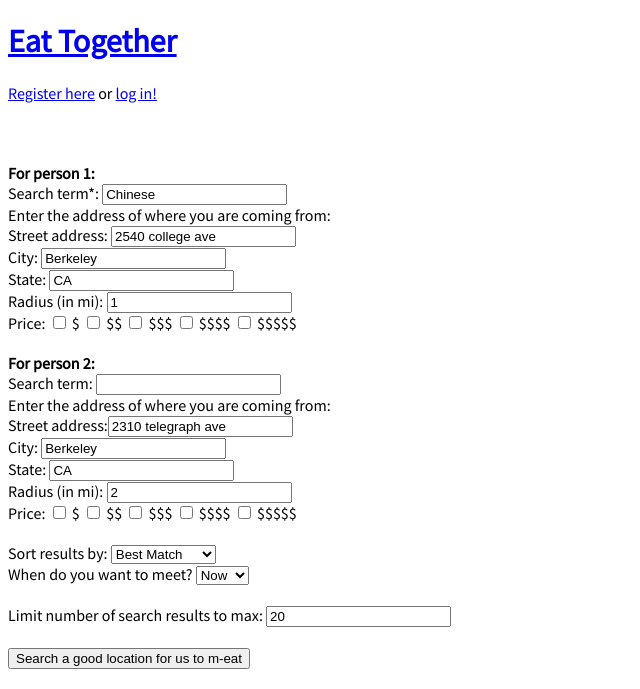
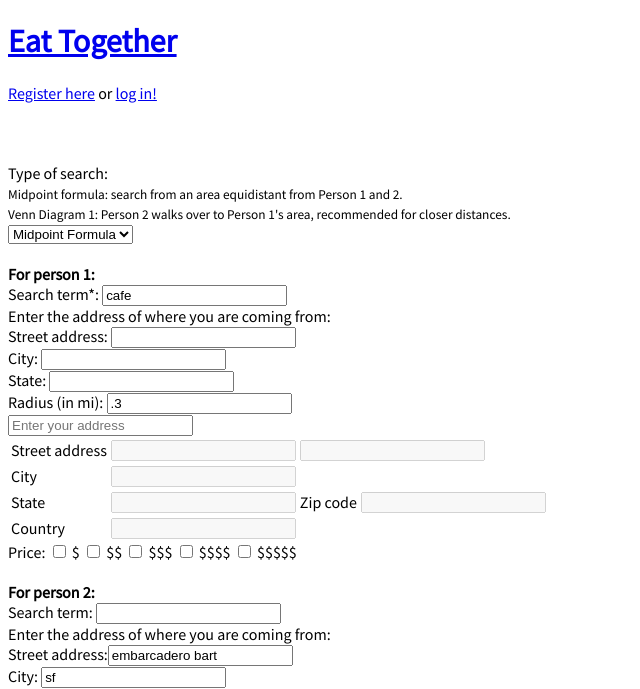
Before and after one commit to kmjch/HB-project, a Flask app: page / in a window 1280 px wide. Shown: the top 689 px of the page, without its empty margins (0-640 px from the left). Run offline with Flask 2, Linux system fonts and the light colour scheme; some libraries are stand-ins or nearby versions.

Commit message:
got autocomplete to work and calculates distance for better venn diagram search

```diff
--- a/server.py
+++ b/server.py
@@ -38,106 +38,112 @@ def index():
 def search_process():
     """ Processes the request from AJAX to submit a search into the Yelp API. """
 
-    # processing search parameters for person 1
+    # processing search parameters common to each person
+    open_now = request.args.get("open_now")
+    time = request.args.get("time")
+    limit = request.args.get("limit")
+    search_type = request.args.get("search-type")
+
+    # person 1's search parameters
     term1 = request.args.get("term1")
     st_address1 = request.args.get("st_address1")
     city1 = request.args.get("city1")
     state1 = request.args.get("state1")
     radius1 = request.args.get("radius1")
     price1 = str(request.args.get("price1"))
-
-    # processing search parameters for person 2
-    term2 = request.args.get("term2")
+    # person 2's search parameters
     st_address2 = request.args.get("st_address2")
     city2 = request.args.get("city2")
     state2 = request.args.get("state2")
-    radius2 = request.args.get("radius2")
     price2 = str(request.args.get("price2"))
-
-    # processing search parameters common to each person
-    open_now = request.args.get("open_now")
-    time = request.args.get("time")
-    sort_by = request.args.get("sort_by")
-    limit = request.args.get("limit")
 
     # uses the Google Maps API to geocode and functions written in midpt_formula.py
     # to find the midpoint of the two given addresses
-    p1_loc = geocoding(st_address1, city1, state1)
-    p2_loc = geocoding(st_address2, city2, state2)
-    mid_lat, mid_lng = midpt_formula(p1_loc, p2_loc)
-
-
-
-    # the dictionary of search parameters to submit to the Yelp API
-    params_midpt = {'term': avoid_term_duplicates(term1, term2),
-                    'latitude': mid_lat,
-                    'longitude': mid_lng,
-                    'radius': mi_to_m(stricter_radius(radius1, radius2)),
-                    'sort_by': sort_by,
-                    'limit': limit}
-
-    # adds the search parameter price if either user inputs a price
-    if price1 or price2:
-        params_midpt['price'] = avoid_price_duplicates(price1, price2)
-
-    # adds the business hours parameter if they specify whether they would want
-    # to go to the business now or at a future time
-    if time:
-        params_midpt['open_at'] = unix_time(time)
-    elif open_now:
-        params_midpt['open_now'] = open_now
-
-    params_user1 = {'term': term1,
-                    'latitude': geocoding(st_address1, city1, state1)[0],
-                    'longitude': geocoding(st_address1, city1, state1)[1],
-                    'radius': mi_to_m(radius1),
-                    }
-
-    params_user2 = {'term': term2,
-                    'latitude': geocoding(st_address2, city2, state2)[0],
-                    'longitude': geocoding(st_address2, city2, state2)[1],
-                    'radius': mi_to_m(radius2),
-                    }
+    loc1 = geocoding(st_address1, city1, state1)
+    loc2 = geocoding(st_address2, city2, state2)
+    mid_lat, mid_lng = midpt_formula(loc1, loc2)
 
     # Yelp API request
     url = 'https://api.yelp.com/v3/businesses/search'
-    resp1 = requests.get(url=url, params=params_user1, headers={'Authorization': 'Bearer ' + os.environ['YELP_KEY']})
-    results1 = resp1.json()
-    print "\n\n\n\nresults1: ", results1
-    resp2 = requests.get(url=url, params=params_user2, headers={'Authorization': 'Bearer ' + os.environ['YELP_KEY']})
-    results2 = resp2.json()
-    print "\n\n\n\nresults2: ", results2
-
-    def get_id(business):
-        return business['id']
-    def get_common(results1, results2):
-        list1 = map(get_id, results1['businesses'])
-        list2 = map(get_id, results2['businesses'])
-        return set(list1) & set(list2)
-
-    def get_common_restaurants(results1, results2):
-        new_list = []
-        for business in results1['businesses']:
-            if business['id'] in get_common(results1, results2):
-                new_list.append(business)
-        return new_list
-
-    new_dictionary = {}
-    new_dictionary['person1'] = p1_loc
-    new_dictionary['person2'] = p2_loc
-    new_dictionary['businesses'] = get_common_restaurants(results1, results2)
-
-    return jsonify(new_dictionary)
+    headers = {'Authorization': 'Bearer ' + os.environ['YELP_KEY']}
+    responses = {}
 
     # import pdb; pdb.set_trace()
 
+    if search_type == 'midpt':
+        term2 = request.args.get("term2")
+        radius2 = request.args.get("radius2")
+        sort_by = request.args.get("sort_by")
+        # sort only works for midpt because of the sets used in venn diagram calculations
 
-    # # sends the locations of each person for creating markers on the map
-    # results1['person1'] = p1_loc
+        params_midpt = {'term': avoid_term_duplicates(term1, term2),
+                        'latitude': mid_lat,
+                        'longitude': mid_lng,
+                        'radius': mi_to_m(stricter_radius(radius1, radius2)),
+                        'sort_by': sort_by,
+                        'limit': limit,
+                        }
 
-    # # do a for loop for when I get more than 2 people meeting up
+        if time:
+            params_midpt['open_at'] = unix_time(time)
+        elif open_now:
+            params_midpt['open_now'] = open_now
 
-    # return jsonify(results)
+        # results for Midpoint Formula calculation
+        resp_midpt = requests.get(url=url, params=params_midpt, headers=headers)
+        responses = resp_midpt.json()
+
+    elif search_type == 'venn':
+        # the dictionary of search parameters to submit to the Yelp API
+        params_user1 = {'term': term1,
+                        'latitude': loc1[0],
+                        'longitude': loc1[1],
+                        'radius': mi_to_m(radius1),
+                        }
+        # import pdb; pdb.set_trace()
+        distance = calc_dist(tuple(loc1), tuple(loc2))
+        print "\n\n\n\ndistance: ", distance
+        params_user2 = {'term': term1,
+                        'latitude': loc2[0],
+                        'longitude': loc2[1],
+                        'radius': distance,
+                        }
+
+        print "\n\n\nparams_user1: ", params_user1
+        print "\n\n\nparams_user2: ", params_user2
+
+        # adds the search parameter price if either user inputs a price
+        if price1 or price2:
+            params_midpt['price'] = avoid_price_duplicates(price1, price2)
+
+        # adds the business hours parameter if they specify whether they would want
+        # to go to the business now or at a future time
+        if time:
+            params_user1['open_at'] = unix_time(time)
+            params_user2['open_at'] = unix_time(time)
+        elif open_now:
+            params_user1['open_now'] = open_now
+            params_user2['open_now'] = open_now
+
+        # results for Venn Diagram calculation: two separate Yelp searches for both
+        resp1 = requests.get(url=url, params=params_user1, headers=headers)
+        results1 = resp1.json()
+        resp2 = requests.get(url=url, params=params_user2, headers=headers)
+        results2 = resp2.json()
+        print "\n\n\nresults1: ", results1
+        print "\n\n\nresults2: ", results2
+
+        # finding the results common to both and adding them to a dictionary
+        responses['businesses'] = get_common_restaurants(results1, results2)
+        print "\n\n\nresponses: ", responses
+
+    responses['person1'] = loc1
+    responses['person2'] = loc2
+    return jsonify(responses)
+
+    # sends the locations of each person for creating markers on the map
+
+    # do a for loop for when I get more than 2 people meeting up
 
 
 @app.route('/add_visit.json')
--- a/static/search_process.js
+++ b/static/search_process.js
@@ -1,22 +1,83 @@
-var map, open_now;
+var map, openNow;
 var markers = [];
 
-// toggles the form input for
-$('#choose_when').change(showField);
+function initMapAndAuto() {
+  initMap();
+  initAutocomplete();
+}
 
-function showField(evt) {
+// toggles the form input for midpoint or venn diagram
+$('#search-type').change(changeFormType);
+var chooseType = $('#search-type').val();
+function changeFormType(evt) {
+  chooseType = $('#search-type').val();
+  if (chooseType === "venn") {
+    $('.midpt-fields').css("display", "none");
+  } else if (chooseType === "midpt") {
+    $('.midpt-fields').css("display", "block");
+  }
+}
+
+// toggles the form input for searching time to meet up
+$('#choose_when').change(showTimeField);
+
+function showTimeField(evt) {
   var chooseWhen = $('#choose_when').val();
   if (chooseWhen === "now") {
     $('#time').css("display", "none");
-    open_now = true;
+    openNow = true;
   } else if (chooseWhen === "later") {
     $('#time').css("display", "block");
   }
 }
 
+var placeSearch, autocomplete;
+var componentForm = {
+  street_number: 'short_name',
+  route: 'long_name',
+  locality: 'long_name',
+  administrative_area_level_1: 'short_name',
+  country: 'long_name',
+  postal_code: 'short_name'
+};
+
+function initAutocomplete() {
+  // Create the autocomplete object, restricting the search to geographical
+  // location types.
+  console.log("initAutocomplete");
+  autocomplete = new google.maps.places.Autocomplete(
+      /** @type {!HTMLInputElement} */(document.getElementById('cheese')),
+      {types: ['geocode']});
+
+  // When the user selects an address from the dropdown, populate the address
+  // fields in the form.
+  autocomplete.addListener('place_changed', fillInAddress);
+}
+
+function fillInAddress() {
+  // Get the place details from the autocomplete object.
+  var place = autocomplete.getPlace();
+
+  for (var component in componentForm) {
+    document.getElementById(component).value = '';
+    document.getElementById(component).disabled = false;
+  }
+
+  // Get each component of the address from the place details
+  // and fill the corresponding field on the form.
+  for (var i = 0; i < place.address_components.length; i++) {
+    var addressType = place.address_components[i].types[0];
+    if (componentForm[addressType]) {
+      var val = place.address_components[i][componentForm[addressType]];
+      document.getElementById(addressType).value = val;
+      console.log('addressType', addressType);
+    }
+  }
+}
+
 function initMap() {
   var myLatLng = {lat: 37.7886679, lng: -122.4114987};
-
+  console.log("hihimap");
   map = new google.maps.Map(document.getElementById('map'), {
     zoom: 16,
     center: myLatLng
@@ -68,24 +129,30 @@ $(document).ready(function() {
 
     // creates an object out of the form input values
     var formData = {
+      'search-type': chooseType,
       'term1': $('#term1').val(),
       'st_address1': $('#st_address1').val(),
       'city1': $('#city1').val(),
       'state1': $('#state1').val(),
       'radius1': $('#radius1').val(),
-      'term2': $('#term2').val(),
       'st_address2': $('#st_address2').val(),
       'city2': $('#city2').val(),
       'state2': $('#state2').val(),
-      'radius2': $('#radius2').val(),
       'price1': price1.join(''),
       'price2': price2.join(''),
-      'sort_by': $("#sort_by").val(),
-      'limit': $("#limit").val()
+      'limit': $("#limit").val(),
     };
 
-    if (open_now) {
-      formData['open_now'] = true;
+    // Adding more parameters for midpoint calculation if chosen
+    if (chooseType === 'midpt') {
+      formData['radius2'] = $('#radius2').val();
+      formData['sort_by'] = $("#sort_by").val();
+      formData['term2'] = $('#term2').val();
+    }
+
+    // toggling between open now and open at
+    if (openNow) {
+      formData['openNow'] = true;
     } else {
       formData['time'] = $('#time').val();
     }
@@ -103,7 +170,6 @@ $(document).ready(function() {
         var name = responses.businesses[i].name;
         var url = responses.businesses[i].url;
         var id = responses.businesses[i].id;
-        console.log(name);
         businessArray.push(
           "<li class='result' id='search-result" + i + "' data-id='" + id +
           "' data-name='" + name + "'><a href='" + url + "'>" + name + "</a></li>");
@@ -140,9 +206,8 @@ $(document).ready(function() {
               'when': $('#when').val(),
               'rating': $('#rating').val(),
               'restaurant': name,
-              'yelp_id': id
+              'yelp_id': id,
             };
-            console.log(visitData);
             // sending the object visitData to server.py
             $.get('/add_visit.json', visitData, function (results) {
               $('#popup').html(results);
@@ -236,7 +301,9 @@ function addToMap(responses) {
     bindInfoWindow(marker, map, infoWindow, html);
 
     // include the new marker in the boundaries of the map
-    bounds.extend(marker.getPosition());
+    for (var j = 0; j < markers.length; j++) {
+      bounds.extend(markers[i].getPosition());
+    }
   }
 
   function bindInfoWindow(marker, map, infoWindow, html) {
--- a/templates/search-form.html
+++ b/templates/search-form.html
@@ -7,14 +7,60 @@
 <br><br>
 
 <form action="/" method="GET">
+    <label>Type of search:<br>
+        <small>
+            Midpoint formula: search from an area equidistant from Person 1 and 2.<br>
+            Venn Diagram 1: Person 2 walks over to Person 1's area, recommended for closer distances.<br>
+        </small>
+        <select name="search-type" id="search-type">
+        <option value="midpt"> Midpoint Formula</option>
+        <option value="venn"> Venn Diagram</option>
+    </select><br><br>
     <b>For person 1:</b><br>
-    <label>Search term*: <input type="text" id="term1" name="term1" value="Chinese" required></label><br>
+    <label>Search term*: <input type="text" id="term1" name="term1" value="cafe" required></label><br>
     <label>Enter the address of where you are coming from:<br>
-        Street address: <input type="text" id="st_address1" name="st_address1" value="2540 college ave"></label><br>
-    <label>City: <input type="text" id="city1" name="city1" value="Berkeley"></label><br>
-    <label>State: <input type="text" id="state1" name="state1" value="CA"></label><br>
-    <label>Radius (in mi): <input type="number" id="radius1" name="radius1" value="1"></label><br>
+        Street address: <input type="text" id="st_address1" name="st_address1"></label><br>
+    <label>City: <input type="text" id="city1" name="city1"</label><br>
+    <label>State: <input type="text" id="state1" name="state1"></label><br>
+    <label>Radius (in mi): <input type="number" id="radius1" name="radius1" value=".3"></label><br>
     <!-- feature to implement later: provide option for meters -->
+
+    <div id="locationField">
+      <input id="cheese" placeholder="Enter your address"
+             onFocus="geolocate()" type="text">
+    </div>
+    <table id="address">
+      <tr>
+        <td class="label">Street address</td>
+        <td class="slimField"><input class="field" id="street_number"
+              disabled="true"></td>
+        <td class="wideField" colspan="2"><input class="field" id="route"
+              disabled="true"></td>
+      </tr>
+      <tr>
+        <td class="label">City</td>
+        <!-- Note: Selection of address components in this example is typical.
+             You may need to adjust it for the locations relevant to your app. See
+             https://developers.google.com/maps/documentation/javascript/examples/places-autocomplete-addressform
+        -->
+        <td class="wideField" colspan="3"><input class="field" id="locality"
+              disabled="true"></input></td>
+      </tr>
+      <tr>
+        <td class="label">State</td>
+        <td class="slimField"><input class="field"
+              id="administrative_area_level_1" disabled="true"></input></td>
+        <td class="label">Zip code</td>
+        <td class="wideField"><input class="field" id="postal_code"
+              disabled="true"></input></td>
+      </tr>
+      <tr>
+        <td class="label">Country</td>
+        <td class="wideField" colspan="3"><input class="field"
+              id="country" disabled="true"></input></td>
+      </tr>
+    </table>
+
     <label>Price:
         <input type="checkbox" name="price1" id="p1_price_1" value="1"> $</label>
         <input type="checkbox" name="price1" id="p1_price_2" value="2"> $$</label>
@@ -26,12 +72,12 @@
 
     <br><br><b>For person 2:</b><br>
 
-    <label>Search term: <input type="text" id="term2" name="term2" value=""></label><br>
+    <span class="midpt-fields"><label>Search term: <input type="text" id="term2" name="term2" value=""></label><br></span>
     <label>Enter the address of where you are coming from:<br>
-        Street address:<input type="text2" id="st_address2" name="st_address2" value="2310 telegraph ave"></label><br>
-    <label>City: <input type="text" id="city2" name="city2" value="Berkeley"></label><br>
+        Street address:<input type="text2" id="st_address2" name="st_address2" value="embarcadero bart"></label><br>
+    <label>City: <input type="text" id="city2" name="city2" value="sf"></label><br>
     <label>State: <input type="text" id="state2" name="state2" value="CA"></label><br>
-    <label>Radius (in mi): <input type="number" id="radius2" name="radius2" value="2"></label><br>
+    <span class="midpt-fields"><label>Radius (in mi): <input type="number" id="radius2" name="radius2" value="2"></label><br></span>
     <label>Price:
         <input type="checkbox" name="price2" id="p2_price_1" value="1"> $</label>
         <input type="checkbox" name="price2" id="p2_price_2" value="2"> $$</label>
@@ -41,19 +87,19 @@
     </label>
 
     <br><br>
-    <label>Sort results by: <select name="sort_by" id="sort_by">
+    <span class="midpt-fields"><label>Sort results by: <select name="sort_by" id="sort_by">
         <option value="best_match"> Best Match</option>
         <option value="rating"> Rating</option>
         <option value="review_count"> Review Count</option>
         <option value="distance"> Distance</option>
-    </select></label><br>
+    </select></label><br></span>
     <label>When do you want to meet?
         <select name="choose_when" id="choose_when">
         <option value="now"> Now</option>
         <option value="later"> Later</option>
     </select><br>
         <input type="datetime-local" id="time" name="time"></label><br>
-    <label>Limit number of search results to max: <input type="number" id="limit" name="limit" value="20"></label>
+    <label>Limit number of search results to max: <input type="number" id="limit" name="limit" value="20"></label><br>
 
     <br><br>
     <input type="hidden" name="submitting-search-form" value="hi">
@@ -63,8 +109,7 @@
 <div id="search-results"></div>
 
 <br><div id="map"></div>
-<script src="https://maps.googleapis.com/maps/api/js?key={{ GMAPS_JS_KEY }}&callback=initMap"
-async defer></script>
+<script src="https://maps.googleapis.com/maps/api/js?key={{ GMAPS_JS_KEY }}&callback=initMapAndAuto&libraries=places" async defer></script>
 <script src="static/search_process.js"></script>
 
 
```
Also changed, not shown: midpt_formula.py (+11 -0 lines), yelp_utils.py (+20 -2 lines).
